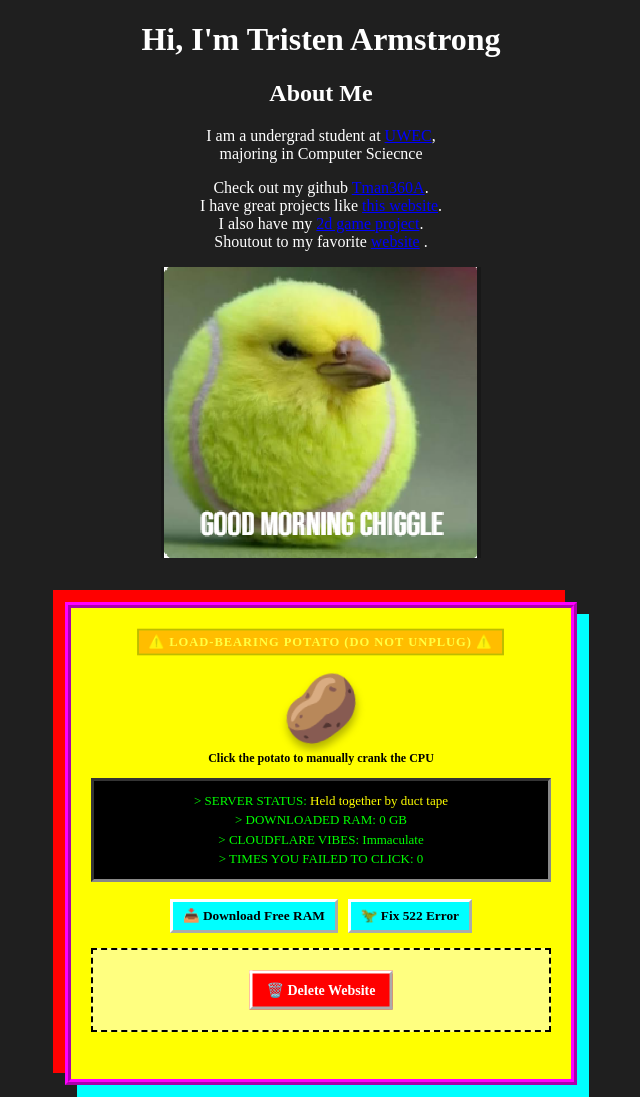
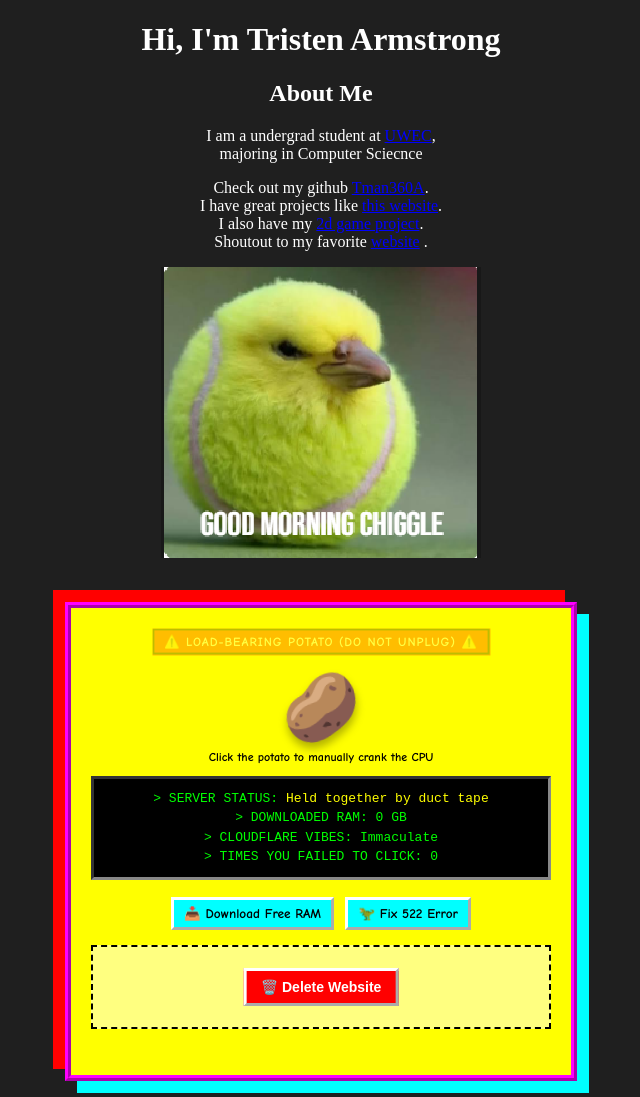
Before and after one commit to Tman360A/personal_website, a plain HTML site: page src/index.html in a window 1280 px wide. Shown: the whole page, without its empty margins (319-959 px from the left). Drawn offline with Linux system fonts and the light colour scheme.

Commit message:
removed font for testing

```diff
--- a/src/index.css
+++ b/src/index.css
@@ -1,6 +1,6 @@
 * {
-    font-family: "JetBrainsMono Nerd Font";
-    src: url("https://jsdelivr.net") format("woff2");
+    /* font-family: "JetBrainsMono Nerd Font";
+    src: url("https://jsdelivr.net") format("woff2"); */
 
     text-align: center;
 }
```
